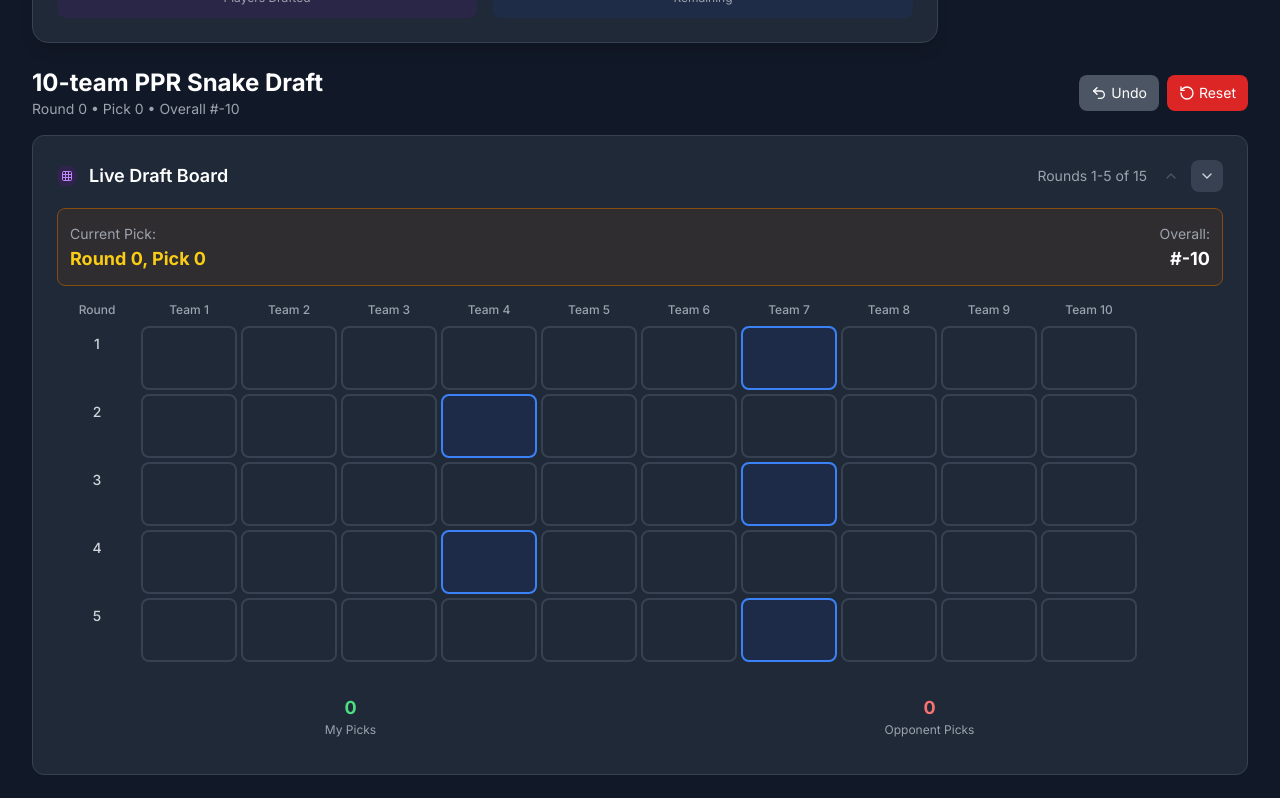
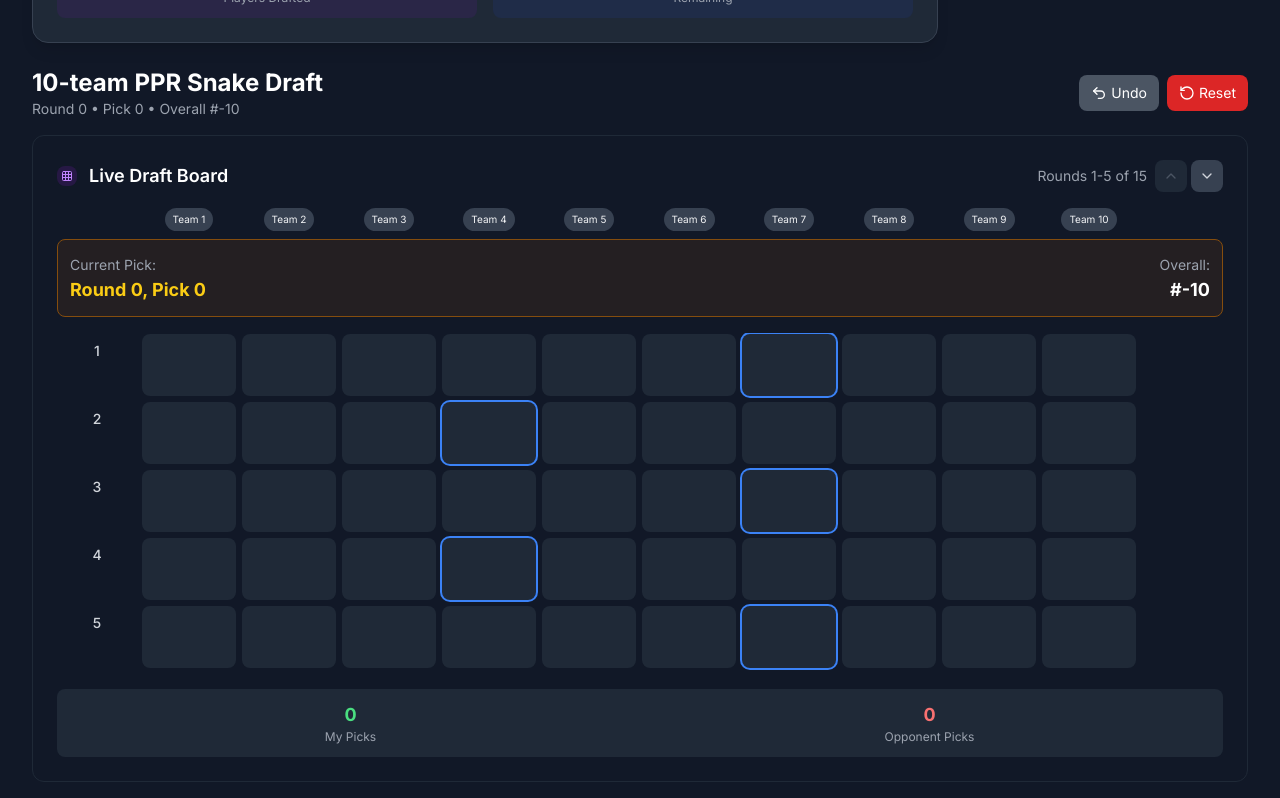
Before and after one commit to krcoffelt/SnakeEyes, a Next.js app in the folder livedraft-assistant/: page /draft in a window 1280 px wide. Shown: the part 700-1498 px from the top of the page. Built offline with nearby package versions, Linux system fonts and the light colour scheme.

Commit message:
DraftBoard UI: Sleeper-like gradient cards, compact name format, team header chips, current/user rings (no images)

```diff
--- a/livedraft-assistant/src/components/DraftBoard.tsx
+++ b/livedraft-assistant/src/components/DraftBoard.tsx
@@ -2,7 +2,7 @@
 
 import React, { useState, useEffect } from 'react';
 import { useDraftStore } from '../store/draftStore';
-import { Grid, Clock, User, Users, Undo2, RotateCcw, ChevronUp, ChevronDown } from 'lucide-react';
+import { Grid, Clock, User, Users, Undo2, RotateCcw, ChevronUp, ChevronDown, Circle } from 'lucide-react';
 
 export default function DraftBoard() {
   const { draftBoard, config, drafted, undo, resetDraft } = useDraftStore();
@@ -15,15 +15,15 @@ export default function DraftBoard() {
   const teams = config.teams;
   const roundsToShow = 5; // Number of rounds visible at once
 
-  const getPositionColor = (pos: string) => {
+  const posGradient = (pos: string) => {
     switch (pos) {
-      case 'QB': return 'bg-blue-100 dark:bg-blue-900/30 text-blue-800 dark:text-blue-200';
-      case 'RB': return 'bg-green-100 dark:bg-green-900/30 text-green-800 dark:text-green-200';
-      case 'WR': return 'bg-purple-100 dark:bg-purple-900/30 text-purple-800 dark:text-purple-200';
-      case 'TE': return 'bg-orange-100 dark:bg-orange-900/30 text-orange-800 dark:text-orange-200';
-      case 'DEF': return 'bg-red-100 dark:bg-red-900/30 text-red-800 dark:text-red-200';
-      case 'K': return 'bg-yellow-100 dark:bg-yellow-900/30 text-yellow-800 dark:text-yellow-200';
-      default: return 'bg-gray-100 dark:bg-gray-700 text-gray-800 dark:text-gray-200';
+      case 'QB': return 'from-sky-500 to-sky-600 text-white';
+      case 'RB': return 'from-emerald-500 to-emerald-600 text-white';
+      case 'WR': return 'from-indigo-500 to-indigo-600 text-white';
+      case 'TE': return 'from-amber-500 to-amber-600 text-white';
+      case 'DEF': return 'from-rose-500 to-rose-600 text-white';
+      case 'K': return 'from-yellow-500 to-yellow-600 text-white';
+      default: return 'from-gray-200 to-gray-300 text-gray-800 dark:from-gray-700 dark:to-gray-600 dark:text-white';
     }
   };
 
@@ -113,7 +113,7 @@ export default function DraftBoard() {
       </div>
 
       {/* Live Draft Board - Wide and Prominent */}
-      <div className="bg-white dark:bg-gray-800 rounded-xl p-6 border border-gray-200 dark:border-gray-700 mb-6">
+      <div className="bg-white dark:bg-gray-900 rounded-xl p-6 border border-gray-200 dark:border-gray-800 mb-6">
         <div className="flex items-center justify-between mb-4">
           <h2 className="text-lg font-semibold text-gray-900 dark:text-white flex items-center">
             <div className="w-5 h-5 bg-purple-100 dark:bg-purple-900/30 rounded-lg flex items-center justify-center mr-3">
@@ -156,6 +156,18 @@ export default function DraftBoard() {
           </div>
         </div>
 
+        {/* Team header chips */}
+        <div className="grid grid-cols-21 gap-1 mb-2">
+          <div className="w-20" />
+          {Array.from({ length: teams }, (_, i) => i + 1).map(teamNum => (
+            <div key={teamNum} className="w-24 flex items-center justify-center">
+              <div className="px-2 py-1 rounded-full bg-gray-800 text-gray-100 text-[10px] dark:bg-gray-700">
+                Team {teamNum}
+              </div>
+            </div>
+          ))}
+        </div>
+
         {/* Current Pick Indicator */}
         <div className="mb-4 p-3 bg-yellow-50 dark:bg-yellow-900/20 rounded-lg border border-yellow-200 dark:border-yellow-800">
           <div className="flex items-center justify-between">
@@ -177,83 +189,60 @@ export default function DraftBoard() {
         {/* Draft Board Grid - Scrollable */}
         <div className="overflow-x-auto">
           <div className="min-w-max">
-            {/* Header Row */}
-            <div className="grid grid-cols-21 gap-1 mb-2">
-              <div className="w-20 text-xs font-medium text-gray-500 dark:text-gray-400 text-center">
-                Round
-              </div>
-              {Array.from({ length: teams }, (_, i) => i + 1).map(teamNum => (
-                <div key={teamNum} className="w-24 text-xs font-medium text-gray-500 dark:text-gray-400 text-center">
-                  Team {teamNum}
-                </div>
-              ))}
-            </div>
-
             {/* Draft Rows - Only Show Visible Rounds */}
             {Array.from({ length: roundsToShow }, (_, index) => {
               const round = visibleRounds.start + index;
               if (round > maxRounds) return null;
-
               const direction = getDraftDirection(round);
-
               return (
                 <div key={round} className="grid grid-cols-21 gap-1 mb-1">
                   {/* Round Label */}
                   <div className="w-20 text-sm font-medium text-gray-700 dark:text-gray-300 text-center py-2">
                     {round}
                   </div>
-
                   {/* Team Picks */}
                   {Array.from({ length: teams }, (_, pickIndex) => {
                     const pick = direction === 'left-to-right' ? pickIndex + 1 : teams - pickIndex;
                     const draftedPlayer = draftBoard[round]?.[pick];
                     const isCurrentPick = round === currentRound && pick === currentPick;
                     const isUserTeam = pick === config.slot;
-
-                    // Debug logging for this specific cell
-                    if (draftedPlayer) {
-                      console.log(`Round ${round}, Pick ${pick}:`, draftedPlayer);
-                    }
+                    const overall = draftedPlayer ? draftedPlayer.overall : undefined;
 
                     return (
                       <div
                         key={pick}
-                        className={`w-24 h-16 rounded-lg border-2 transition-all ${
+                        className={`w-24 h-16 rounded-lg border transition-all ${
                           isCurrentPick
-                            ? 'border-yellow-500 bg-yellow-50 dark:bg-yellow-900/20'
+                            ? 'border-yellow-500'
                             : isUserTeam
-                            ? 'border-blue-500 bg-blue-50 dark:bg-blue-900/20'
-                            : 'border-gray-200 dark:border-gray-700 bg-gray-50 dark:bg-gray-800'
+                            ? 'border-blue-500'
+                            : 'border-transparent'
                         }`}
                       >
                         {draftedPlayer ? (
-                          <div className="p-2 h-full flex flex-col justify-between">
-                            {/* Player Name - Main Display */}
-                            <div className="text-xs font-semibold text-gray-900 dark:text-white truncate text-center">
-                              {draftedPlayer.player ? getAbbreviatedName(draftedPlayer.player) : '—'}
+                          <div className={`h-full w-full rounded-lg p-2 bg-gradient-to-br ${posGradient(draftedPlayer.pos)} shadow-sm`}>
+                            <div className="flex justify-between items-start">
+                              <div className="text-[11px] font-semibold truncate">
+                                {getAbbreviatedName(draftedPlayer.player)}
+                              </div>
+                              <div className="text-[10px] bg-white/20 px-1.5 rounded-full">
+                                #{overall}
+                              </div>
                             </div>
-
-                            {/* Position and Team - Secondary Info */}
-                            <div className="text-xs text-gray-500 dark:text-gray-400 text-center">
-                              {draftedPlayer.pos && draftedPlayer.team ?
-                                `${draftedPlayer.pos}-${draftedPlayer.team}` :
-                                draftedPlayer.pos || 'N/A'
-                              }
-                            </div>
-
-                            {/* Bottom Row - Position Badge and Draft Info */}
-                            <div className="flex items-center justify-between">
-                              <span className={`text-xs px-2 py-1 rounded-full ${getPositionColor(draftedPlayer.pos)}`}>
-                                {draftedPlayer.pos}
-                              </span>
-                              <span className={`text-xs ${draftedPlayer.draftedBy === 'me' ? 'text-green-600' : 'text-red-600'}`}>
-                                {draftedPlayer.draftedBy === 'me' ? <User className="h-3 w-3" /> : <Users className="h-3 w-3" />}
+                            <div className="flex items-center justify-between mt-1">
+                              <div className="text-[10px] opacity-90 truncate">
+                                {draftedPlayer.pos} • {draftedPlayer.team || '-'}
+                              </div>
+                              <span className="text-[10px] opacity-90">
+                                {draftedPlayer.draftedBy === 'me' ? 'Me' : 'Opp'}
                               </span>
                             </div>
                           </div>
                         ) : (
-                          <div className="h-full flex items-center justify-center">
-                            <span className="text-xs text-gray-400 dark:text-gray-600">
+                          <div className={`h-full w-full rounded-lg p-2 bg-gray-100 dark:bg-gray-800 flex items-center justify-center ${
+                            isCurrentPick ? 'ring-2 ring-yellow-500' : isUserTeam ? 'ring-2 ring-blue-500' : ''
+                          }`}>
+                            <span className="text-xs text-gray-400 dark:text-gray-500">
                               {isCurrentPick ? 'Current' : ''}
                             </span>
                           </div>
```
